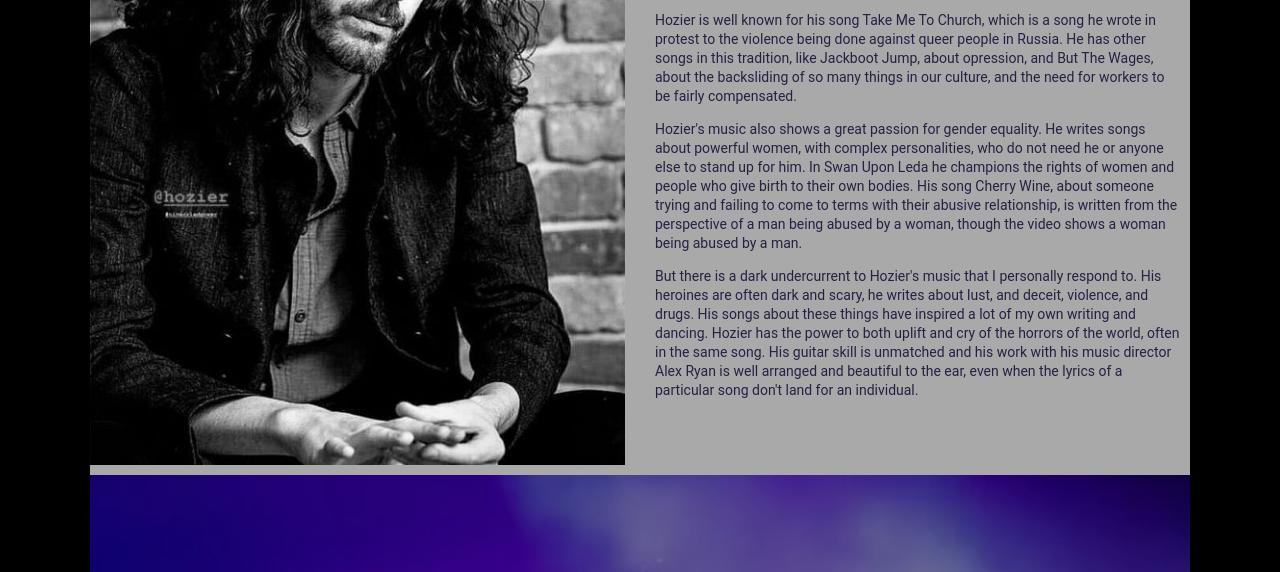
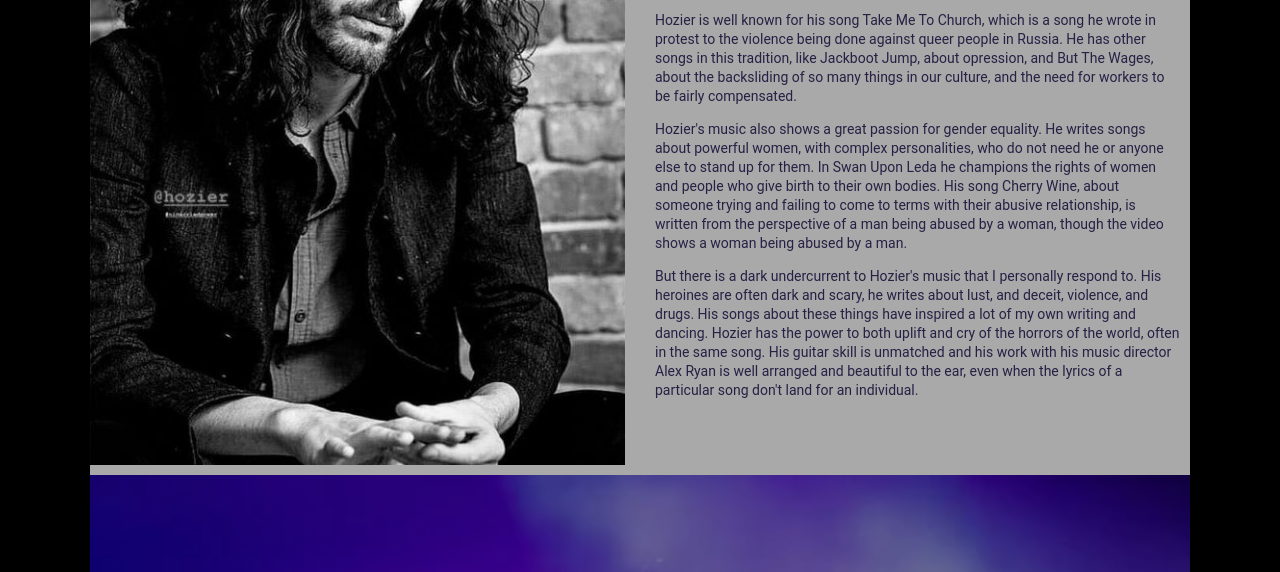
Before and after one commit to CorianderSeb/Hozier-Landing-Page, a plain HTML site: page index.html in a window 1280 px wide. Shown: the part 952-1524 px from the top of the page. Drawn offline with nearby package versions, Linux system fonts and the light colour scheme; a web font is replaced by a local one.

Commit message:
copy correction

```diff
--- a/index.html
+++ b/index.html
@@ -53,7 +53,7 @@
             <p>
               Hozier's music also shows a great passion for gender equality. He
               writes songs about powerful women, with complex personalities, who
-              do not need he or anyone else to stand up for him. In Swan Upon
+              do not need he or anyone else to stand up for them. In Swan Upon
               Leda he champions the rights of women and people who give birth to
               their own bodies. His song Cherry Wine, about someone trying and
               failing to come to terms with their abusive relationship, is
```
